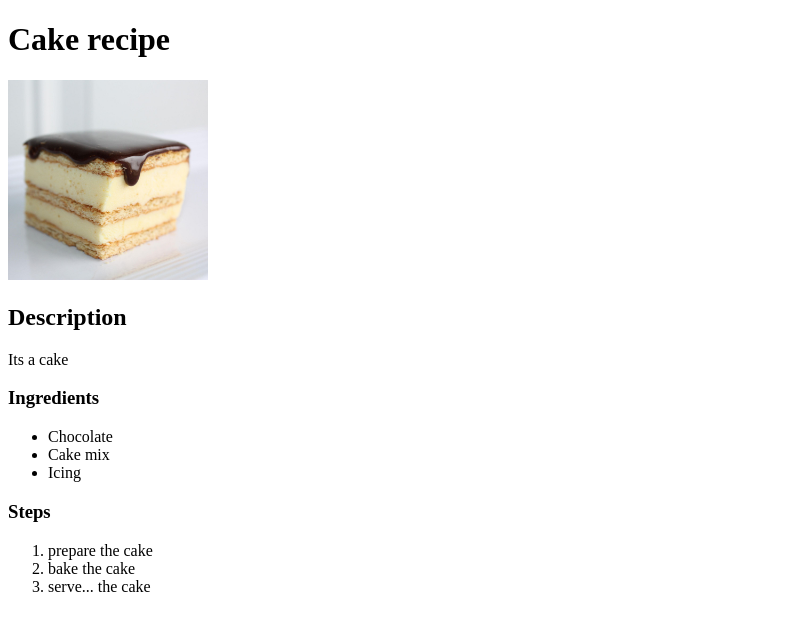
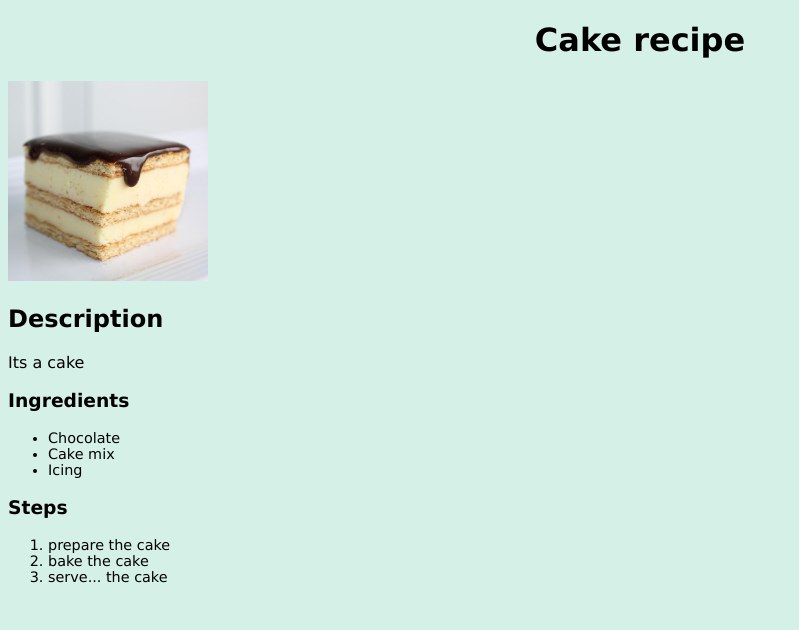
Before and after one commit to tahirwarid/odin-recipes, a plain HTML site: page recipes/cake.html in a window 1280 px wide. Shown: the whole page, without its empty margins (0-799 px from the left). Drawn offline with Linux system fonts and the light colour scheme.

Commit message:
Add styling to recipes

```diff
--- a/recipes/cake.html
+++ b/recipes/cake.html
@@ -3,6 +3,8 @@
     <head>
         <meta charset="utf-8">
         <title>Cake recipe</title>
+        <link rel="stylesheet" href="../style.css">
+
     </head>
     <body>
         <h1>Cake recipe</h1>
--- /dev/null
+++ b/style.css
@@ -0,0 +1,15 @@
+* {
+    font-family: Verdana, Garamond, sans-serif;
+}
+
+body {
+    background-color: rgba(37, 178, 129, 0.194);
+}
+
+h1 {
+    text-align: center;
+}
+
+li {
+    font-size: .9em;
+}
```
Also changed, not shown: index.html (+1 -0 lines), recipes/lasagna.html (+2 -0 lines), recipes/taco.html (+2 -0 lines).
